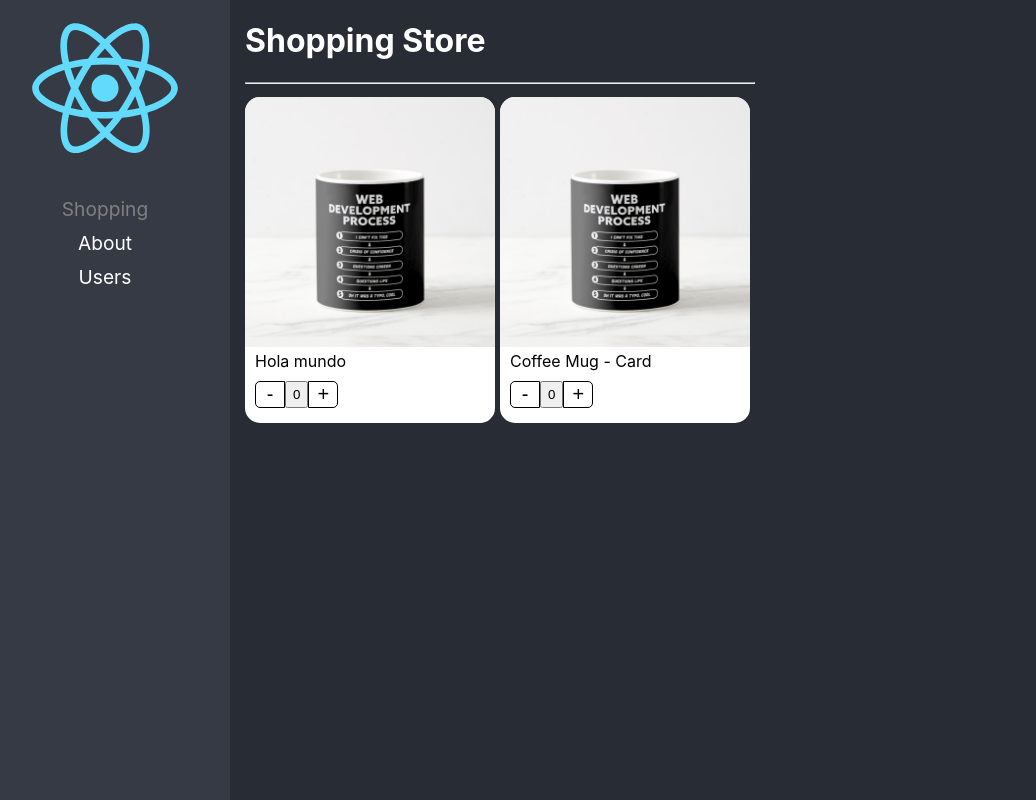
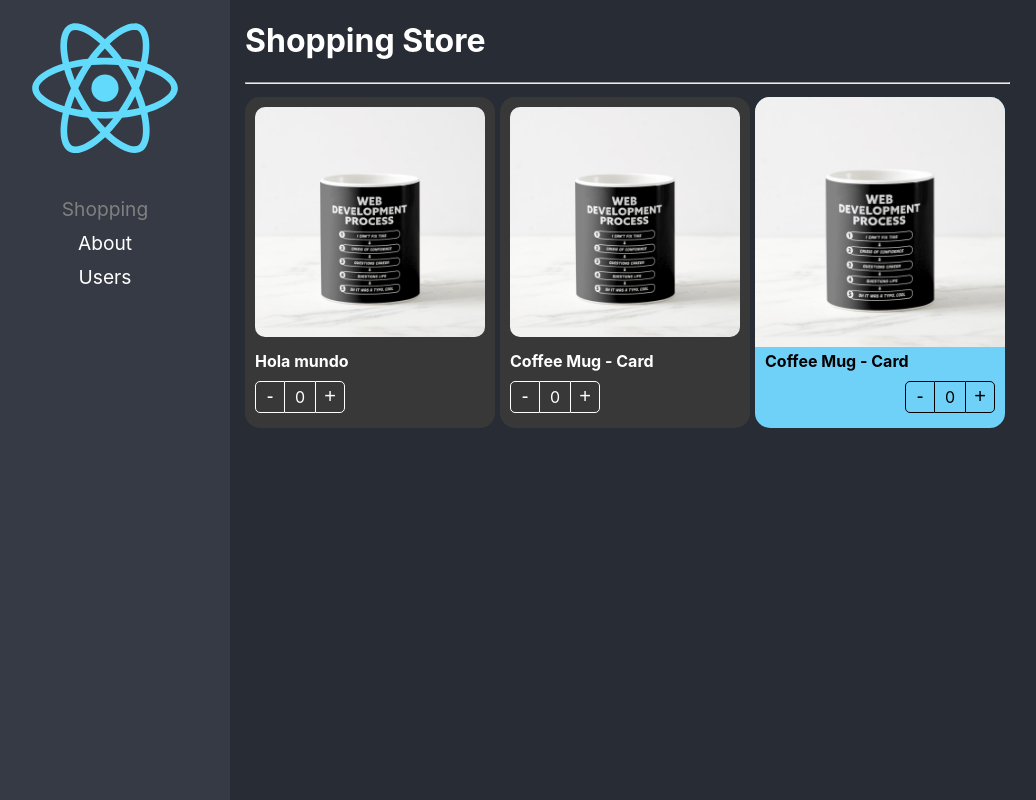
Before and after one commit to romerorei/react-pro, a React (Create React App) app: page /ShoppingPage in a window 1280 px wide. Shown: the whole page, without its empty margins (20-1056 px from the left). Built offline with nearby package versions, Linux system fonts and the light colour scheme.

Commit message:
Component Extend Styles - ready

```diff
--- a/src/02-component-patterns/components/ProductButtons.tsx
+++ b/src/02-component-patterns/components/ProductButtons.tsx
@@ -3,19 +3,26 @@
 
 import styles from '../styles/styles.module.css'
 
+export interface PropsButtons {
+  className?: string;
+  style?: React.CSSProperties;
+}
 
-export const ProductButtons = () => {
+export const ProductButtons = ({ className, style }: PropsButtons) => {
 
   const { increaseBy, counter } = useContext( ProductContext );
 
   return (
-    <div className={ styles.buttonsContainer }>
+    <div
+      className={ `${styles.buttonsContainer} ${className}` }
+      style={ style }
+    >
       <button
           className={ styles.buttonMinus }
           onClick={ () => increaseBy( -1 ) }
           > - </button>
 
-      <button className={ styles.countlabel }> { counter } </button>
+      <div className={ styles.countLabel }> { counter } </div>
 
       <button
         className={ styles.buttonAdd }
--- a/src/02-component-patterns/components/ProductCard.tsx
+++ b/src/02-component-patterns/components/ProductCard.tsx
@@ -1,22 +1,30 @@
-import { createContext } from 'react';
+import { ReactElement, createContext } from 'react';
 import { useProduct } from '../hooks/useProduct';
-import { ProductCardProps, ProductContextProps } from '../interfaces/interfaces';
+import { Product, ProductContextProps } from '../interfaces/interfaces';
 
 import styles from '../styles/styles.module.css'
-
 
 export const ProductContext = createContext({} as ProductContextProps);
 const { Provider } = ProductContext;
 
+export interface ProductCardProps {
+  product: Product;
+  children?: ReactElement | ReactElement[]
+  className?: string;
+  style?: React.CSSProperties
+}
 
-export const ProductCard = ({children, product}: ProductCardProps) => {
+export const ProductCard = ({children, product, className, style}: ProductCardProps) => {
 
   const { counter, increaseBy } = useProduct();
 
   return (
 
     <Provider value={{counter, increaseBy, product}}>
-        <div className={ styles.productCard }>
+      <div
+        className={ `${styles.productCard} ${ className }` }
+        style={ style }
+      >
 
           { children }
 
--- a/src/02-component-patterns/components/ProductImage.tsx
+++ b/src/02-component-patterns/components/ProductImage.tsx
@@ -3,11 +3,16 @@
 import noImage from '../assets/no-image.jpg'
 import styles from '../styles/styles.module.css'
 
-export const ProductImage = ({ img = '' }) => {
+export interface PropsImage {
+  className?: string;
+  img?: string
+  style?: React.CSSProperties;
+}
 
+export const ProductImage = ({ img, className, style }: PropsImage) => {
   const { product } = useContext( ProductContext );
+
   // let imgToShow: string;
-
   // if ( img ) {
   //   imgToShow = img;
   // } else if ( product.img ) {
@@ -20,6 +25,11 @@
 
 
   return (
-    <img className={ styles.productImg } src={ imgToShow } alt="Product" />
+    <img
+      className={ `${styles.productImg}  ${ className }` }
+      src={ imgToShow }
+      alt="Product"
+      style={ style }
+    />
   )
 }
--- a/src/02-component-patterns/components/ProductTitle.tsx
+++ b/src/02-component-patterns/components/ProductTitle.tsx
@@ -3,12 +3,21 @@
 
 import styles from '../styles/styles.module.css'
 
+export interface PropsTitle {
+  className?: string;
+  title?: string;
+  style?: React.CSSProperties;
+}
 
-
-export const ProductTitle = ({ title }: { title?: string }) => {
+export const ProductTitle = ({ title, className, style }: PropsTitle) => {
   const { product } = useContext( ProductContext );
 
   return (
-    <span className={ styles.productDescription }>{ title ? title : product.title }</span>
+    <span
+      className={ `${styles.productDescription}  ${ className }` }
+      style={ style }
+    >
+      { title ? title : product.title }
+    </span>
   )
 }
--- a/src/02-component-patterns/pages/ShoppingPage.tsx
+++ b/src/02-component-patterns/pages/ShoppingPage.tsx
@@ -1,7 +1,5 @@
-import React from 'react'
-
 import { ProductCard, ProductImage, ProductTitle, ProductButtons } from '../components';
-
+import "../styles/custom-styles.css"
 
 const product = {
   id: '1',
@@ -22,18 +20,35 @@
           flexDirection: 'row',
           flexWrap: 'wrap'
       }}>
-          <ProductCard product={ product }>
-              <ProductCard.Image/>
-              <ProductCard.Title title={ 'Hola mundo' }/>
-              <ProductCard.Buttons/>
+          <ProductCard
+            product={ product }
+            className="bg-dark text-white">
+            <ProductCard.Image className="custom-image"/>
+            <ProductCard.Title className="text-bold" title={ 'Hola mundo' }/>
+            <ProductCard.Buttons className="custom-buttons"/>
+          </ProductCard>
 
-          </ ProductCard>
-          <ProductCard product={ product }>
-              <ProductImage/>
-              <ProductTitle title={product.title}/>
-              <ProductButtons/>
+          <ProductCard
+            product={ product }
+            className="bg-dark text-white">
+            <ProductImage className="custom-image" style={{ boxShadow: '10px 10px 10px rgba(0,0,0,0,2)' }}/>
+            <ProductTitle className="text-bold" title={product.title}/>
+            <ProductButtons className="custom-buttons"/>
+          </ProductCard>
 
-          </ ProductCard>
+          <ProductCard
+            product={ product }
+            style={{
+              backgroundColor: '#70D1F8'
+            }}
+            >
+            <ProductImage style={{ boxShadow: '10px 10px 10px rgba(0,0,0,0,2)' }} />
+            <ProductTitle style={{ fontWeight: 'bold' }} />
+            <ProductButtons style={{
+              display: 'flex',
+              justifyContent: 'end'
+            }} />
+          </ProductCard>
 
       </div>
 
--- /dev/null
+++ b/src/02-component-patterns/styles/custom-styles.css
@@ -0,0 +1,23 @@
+
+.bg-dark {
+  background-color: rgb(56,56,56);
+}
+
+.text-white {
+  color: white
+}
+
+.text-bold {
+  font-weight: bold;
+}
+
+.custom-image {
+  padding: 10px;
+  width: calc(100% - 20px);
+  border-radius: 20px;
+}
+
+.custom-buttons button, .custom-buttons div {
+  color: white;
+  border-color: white;
+}
```
Also changed, not shown: src/02-component-patterns/components/index.ts (+4 -4 lines), src/02-component-patterns/interfaces/interfaces.ts (+9 -12 lines).
